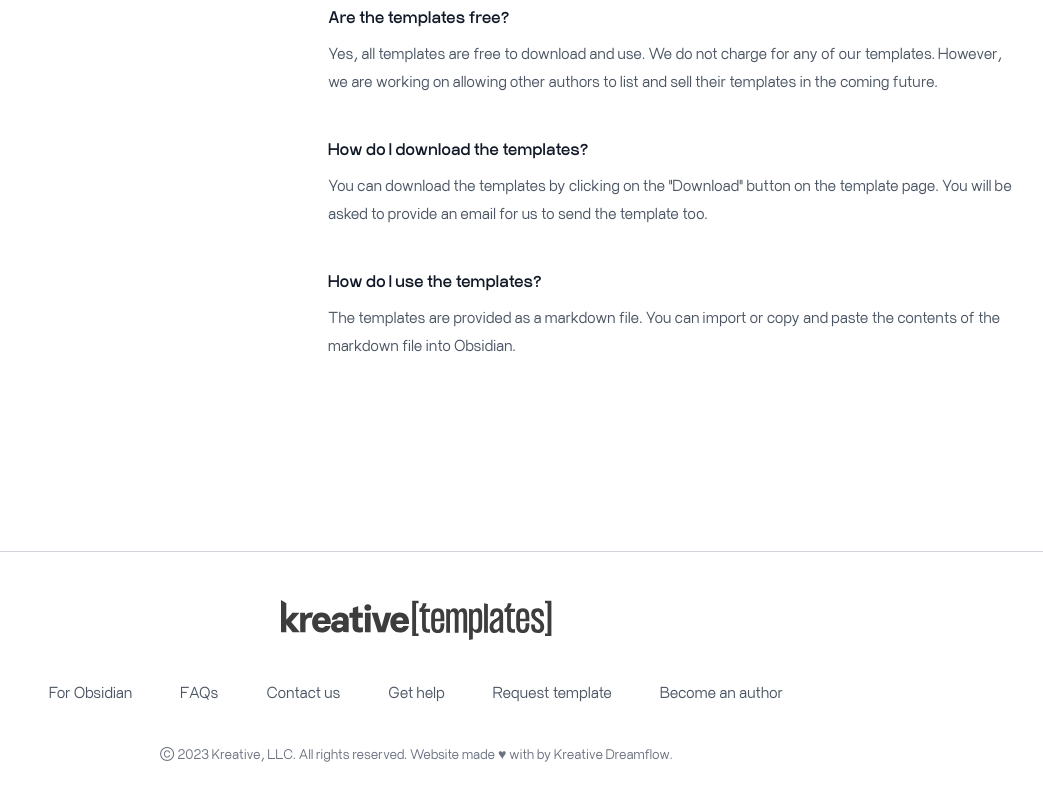
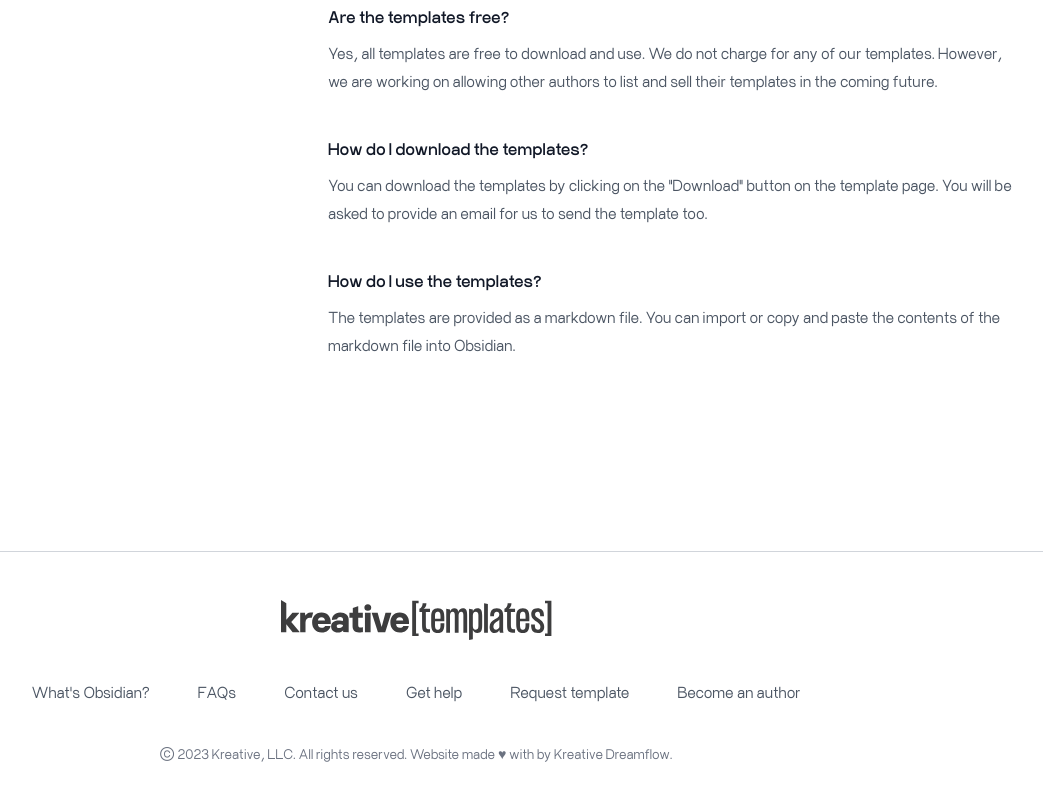
Before and after one commit to kreative/templates-client, a Next.js app: page /faqs in a window 1280 px wide. Shown: the part 461-1261 px from the top of the page, without its empty margins (224-1267 px from the left). Built offline with nearby package versions, Linux system fonts and the light colour scheme.

Commit message:
ref: changed links

```diff
--- a/src/components/Footer.tsx
+++ b/src/components/Footer.tsx
@@ -3,7 +3,7 @@ import Image from "next/image";
 
 const navigation = {
   main: [
-    { name: "For Obsidian", href: "/" },
+    { name: "What's Obsidian?", href: "/" },
     { name: "FAQs", href: "/faqs" },
     {
       name: "Contact us",
```
